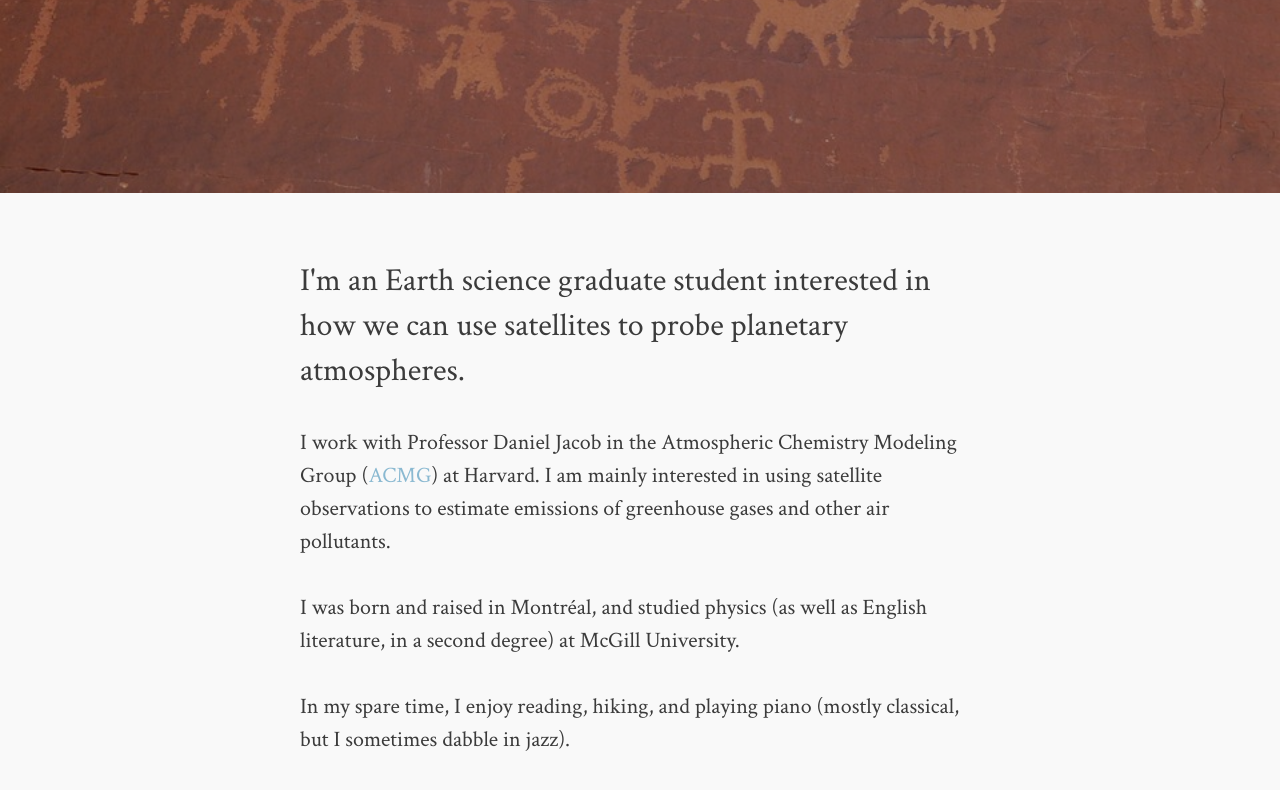
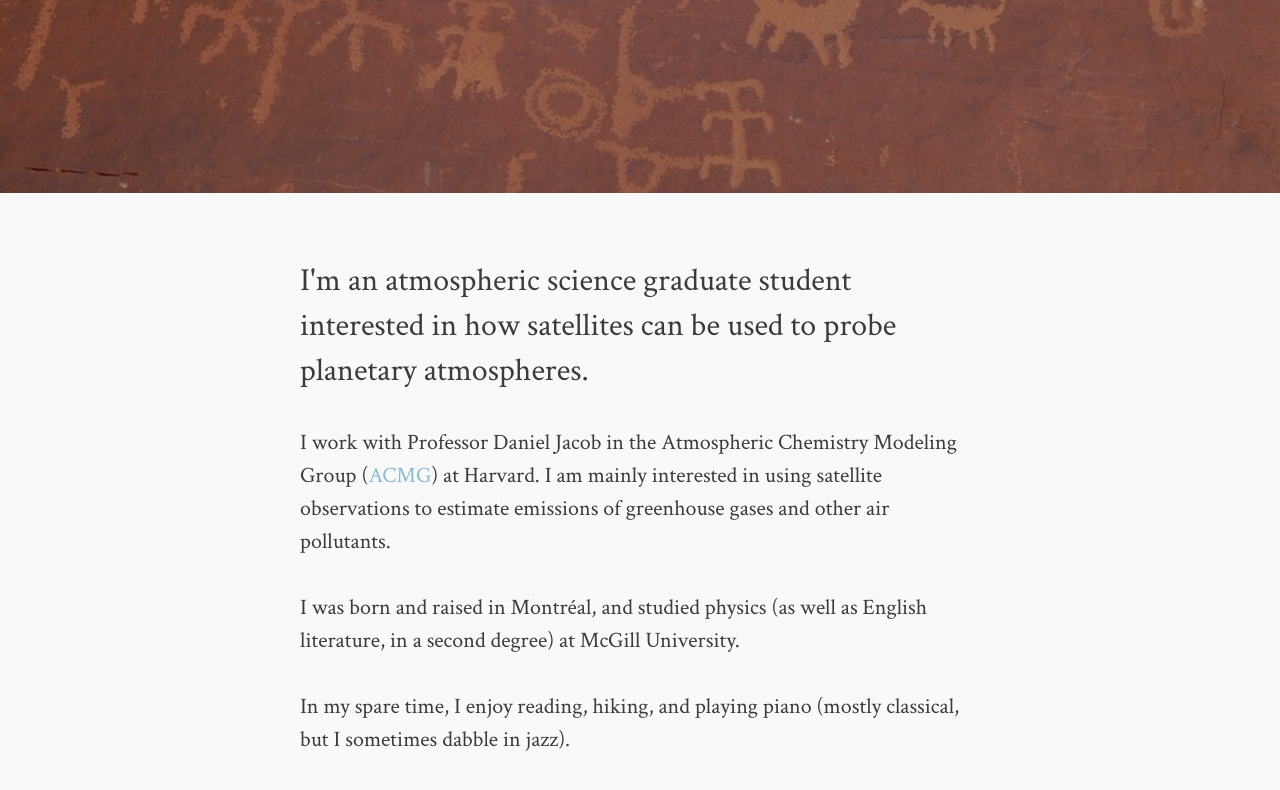
Before and after one commit to djvaron/djvaron.github.io, a Jekyll site: the page built from about.md, in a window 1280 px wide and 900 px high, scrolled down 357 px. Shown: the top 790 px of the window. Built offline with Jekyll 4.4.1, drawn with Linux system fonts in a browser that asks for light colours.

Commit message:
Update about.md

```diff
--- a/about.md
+++ b/about.md
@@ -2,7 +2,7 @@
 layout: page
 permalink: /about/index.html
 title: About
-description: I'm an Earth science graduate student interested in how we can use satellites to probe planetary atmospheres.
+description: I'm an atmospheric science graduate student interested in how satellites can be used to probe planetary atmospheres.
 tags: [about]
 image:
   feature: about.JPG
```
